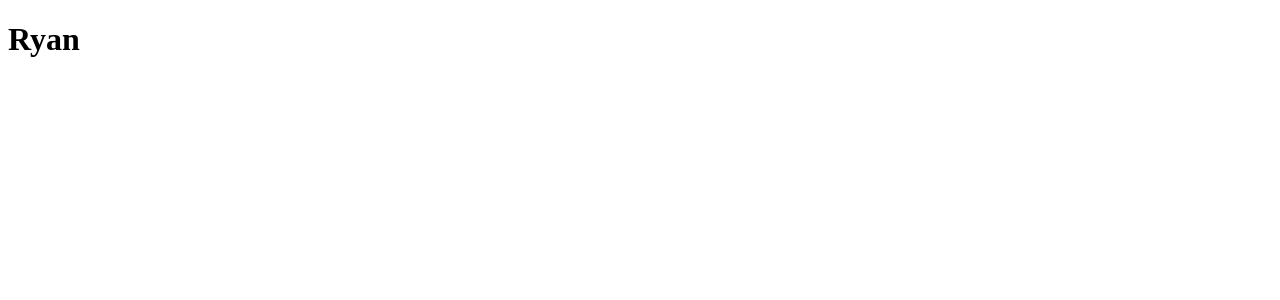
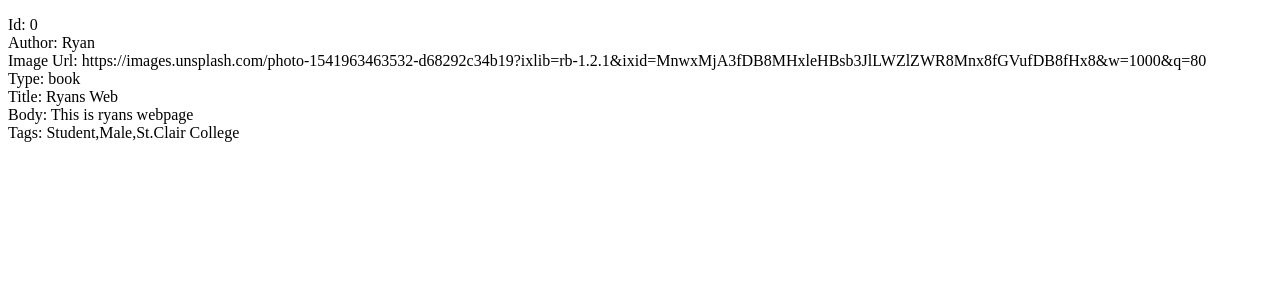
Before and after one commit to ryanmurphy01/learningAngular, an Angular app: page / in a window 1280 px wide. Shown: the top 300 px of the page. Built offline with nearby package versions, Linux system fonts and the light colour scheme.

Commit message:
Assingment1Complete

```diff
--- a/src/app/content-card/content-card.component.ts
+++ b/src/app/content-card/content-card.component.ts
@@ -21,7 +21,9 @@ export class ContentCardComponent implements OnInit {
      imgUrl: 'https://images.unsplash.com/photo-1541963463532-d68292c34b19?ixlib=rb-1.2.1&ixid=MnwxMjA3fDB8MHxleHBsb3JlLWZlZWR8Mnx8fGVufDB8fHx8&w=1000&q=80',
      type: 'book',
      title: 'Ryans Web',
-     body: 'This is ryans webpage'
+     body: 'This is ryans webpage',
+     tags: ["Student", "Male", "St.Clair College"]
+
    }
 
    let item2: Content = {
--- a/src/app/helper-files/content-list.ts
+++ b/src/app/helper-files/content-list.ts
@@ -25,7 +25,19 @@ export class ContentList{
 
     var output;
 
-    output = "<h1>"+item.author+"</h1>";
+    output = "<p> Id: "+ item.id + "<br>"
+
+             + "Author: " + item.author +"<br>"
+
+             + "Image Url: " + item.imgUrl +"<br>"
+
+             + "Type: " + item.type + "<br>"
+
+             + "Title: " + item.title + "<br>"
+
+             + "Body: " + item.body + "<br>"
+
+             + "Tags: " + item.tags + "</p>";
 
     return output;
 
```
